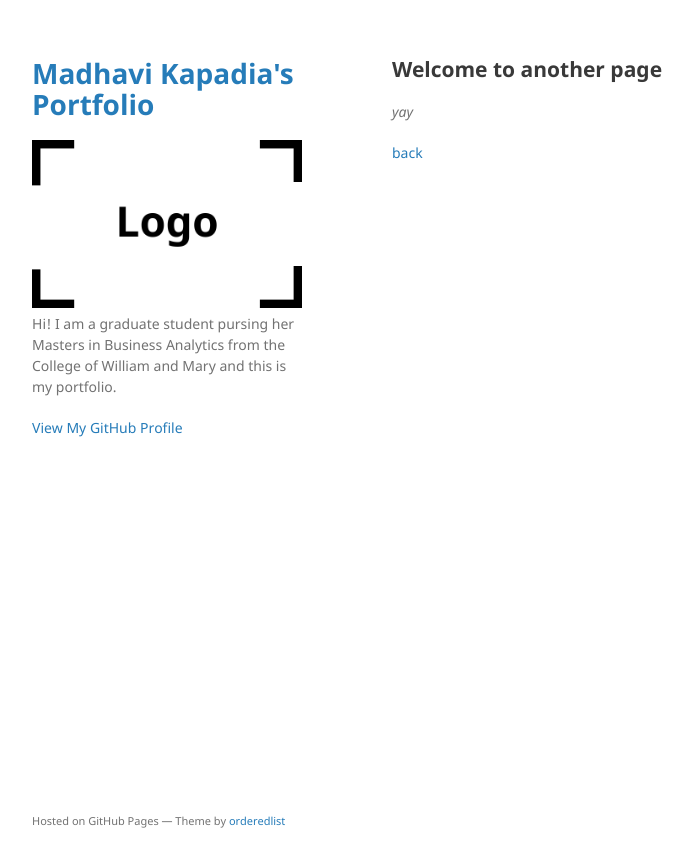
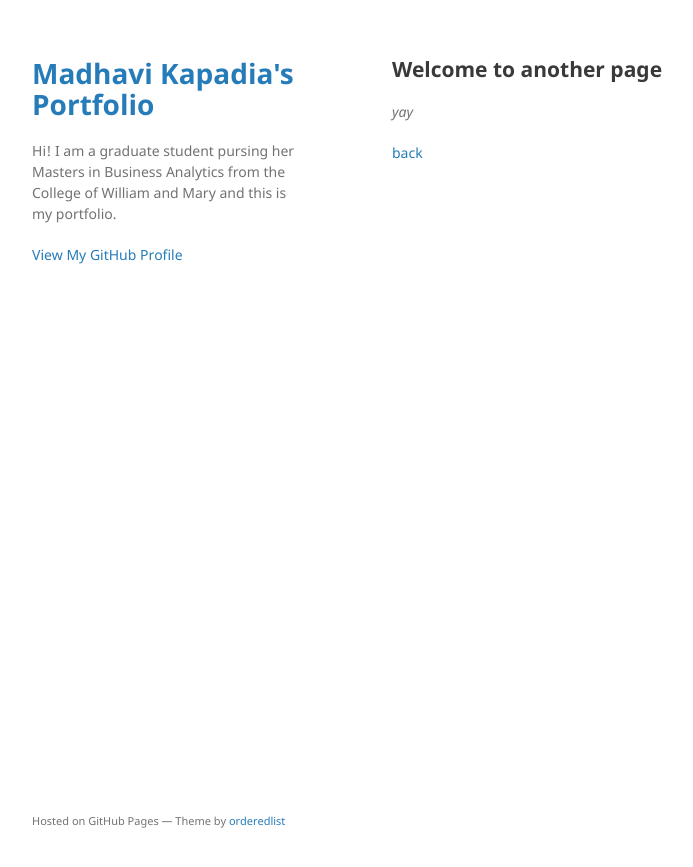
Before and after one commit to mvkapadia/mvkapadia.github.io, a Jekyll site: the page built from another-page.md, in a window 1280 px wide. Shown: the top 867 px of the page, without its empty margins (178-871 px from the left). Built offline with Jekyll 4.4.1, drawn with Linux system fonts in a browser that asks for light colours; our own code applies the rules of GitHub Pages for plain Markdown files.

Commit message:
Update _config.yml

```diff
--- a/_config.yml
+++ b/_config.yml
@@ -1,5 +1,5 @@
 title: Madhavi Kapadia's Portfolio
-logo: /assets/img/logo.png
+logo: false
 description: Hi! I am a graduate student pursing her Masters in Business Analytics from the College of William and Mary and this is my portfolio.
 show_downloads: false
 google_analytics:
```
